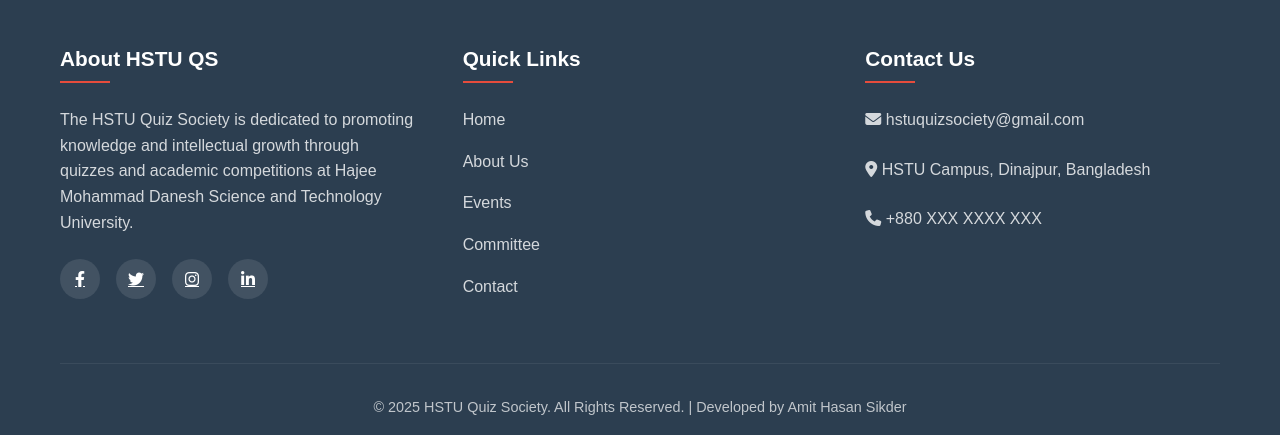
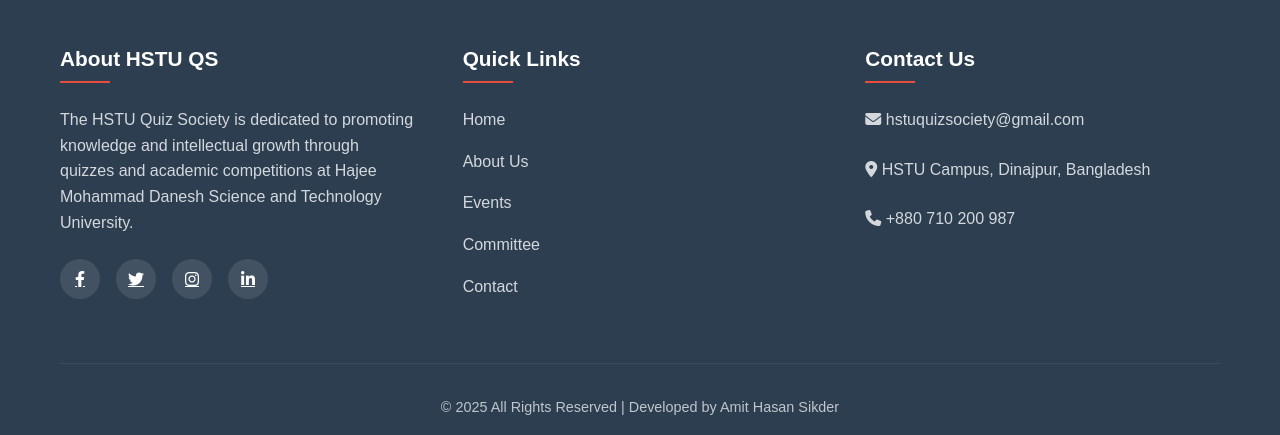
Before and after one commit to amithasan16Hstu/HSTU-Quiz-Society, a plain HTML site: page index.html in a window 1280 px wide. Shown: the part 3810-4245 px from the top of the page. Drawn offline with nearby package versions, Linux system fonts and the light colour scheme.

Commit message:
Update index.html

```diff
--- a/index.html
+++ b/index.html
@@ -950,11 +950,11 @@
                     <h3>Contact Us</h3>
                     <p><i class="fas fa-envelope"></i> hstuquizsociety@gmail.com</p>
                     <p><i class="fas fa-map-marker-alt"></i> HSTU Campus, Dinajpur, Bangladesh</p>
-                    <p><i class="fas fa-phone"></i> +880 XXX XXXX XXX</p>
+                    <p><i class="fas fa-phone"></i> +880 710 200 987</p>
                 </div>
             </div>
             <div class="footer-bottom">
-                <p>&copy; 2025 HSTU Quiz Society. All Rights Reserved. | Developed by Amit Hasan Sikder</p>
+                <p>&copy; 2025 All Rights Reserved | Developed by Amit Hasan Sikder</p>
             </div>
         </div>
     </footer>
```
